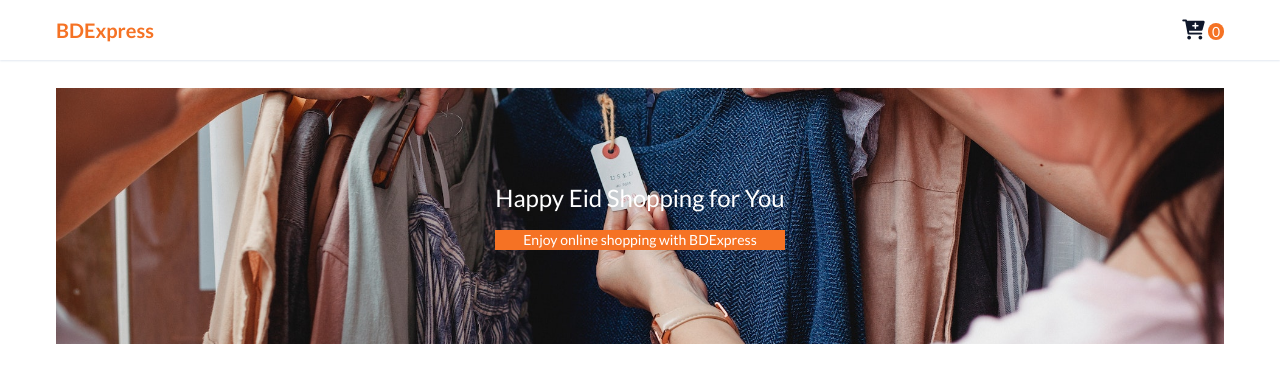
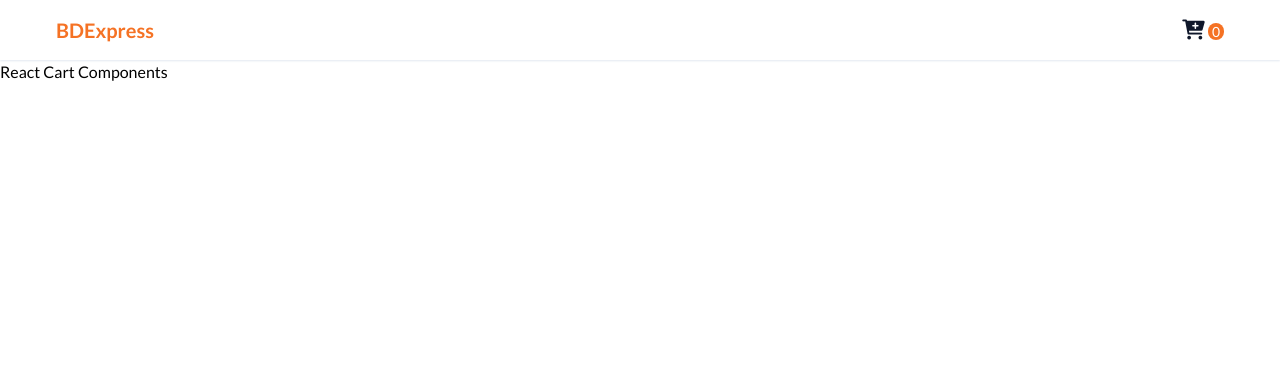
Before and after one commit to itznur07/Express-bd, a React (Create React App) app: page /cart in a window 1280 px wide. Shown: the top 382 px of the page. Built offline with nearby package versions, Linux system fonts and the light colour scheme.

Commit message:
Added banner component in Product Comp

```diff
--- a/src/App.js
+++ b/src/App.js
@@ -1,6 +1,6 @@
 import { Route, Routes } from 'react-router-dom';
 import "./App.css";
-import Bannar from "./Components/Bannar";
+import Carts from './Components/Carts';
 import Navbar from "./Components/Navbar";
 import Product from "./Components/Product";
 import ProductContextProvider from "./Context/ProductContextProvider";
@@ -10,9 +10,9 @@ function App() {
     <div className="App">
       <ProductContextProvider>
       <Navbar />
-      <Bannar />
       <Routes>
         <Route path='/' element={<Product />} />
+        <Route path='/cart' element={<Carts />} />
       </Routes>
       </ProductContextProvider>
     </div>
--- /dev/null
+++ b/src/Components/Carts.js
@@ -0,0 +1,11 @@
+import React from 'react'
+
+const Carts = () => {
+  return (
+    <>
+        <h1>React Cart Components</h1>
+    </>
+  )
+}
+
+export default Carts
--- a/src/Components/Product.js
+++ b/src/Components/Product.js
@@ -1,11 +1,13 @@
 import React, { useContext } from "react";
 import { ProductContext } from "../Context/ProductContextProvider";
+import Bannar from './Bannar';
 
 const Product = () => {
   const { products } = useContext(ProductContext);
 
   return (
     <>
+      <Bannar />
       <div className="mx-14">
         <div className="flex items-center justify-between space-y-6 my-8 flex-wrap sm:space-x-2">
           {products.map((product) => (
```
